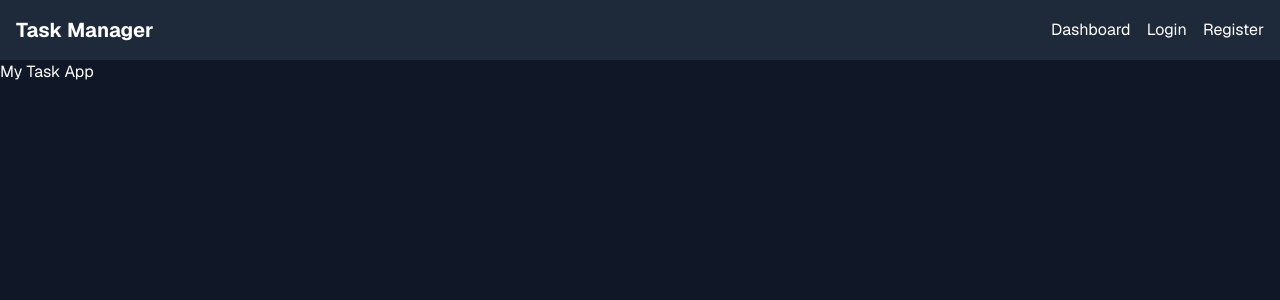
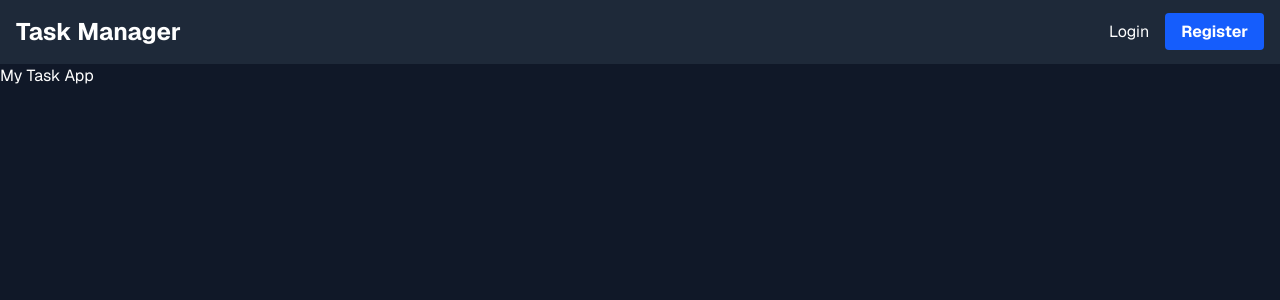
Before and after one commit to gabrielgr15/tasks-app-frontend, a Next.js app: page / in a window 1280 px wide. Shown: the top 300 px of the page. Built offline with nearby package versions, Linux system fonts and the light colour scheme.

Commit message:
feat: Dynamic navbar with context

```diff
--- a/app/layout.tsx
+++ b/app/layout.tsx
@@ -2,6 +2,7 @@ import type { Metadata } from "next";
 import { Geist } from "next/font/google";
 import "./globals.css";
 import Navbar from "@/components/Navbar";
+import { AuthProvider } from "@/context/Authcontext";
 
 const geistSans = Geist({
   variable: "--font-geist-sans",
@@ -21,8 +22,10 @@ export default function RootLayout({
   return (
     <html lang="en">
       <body className={`${geistSans.className} bg-gray-900 text-white`}>
-        <Navbar />
-        {children}
+        <AuthProvider>
+          <Navbar />
+          {children}
+        </AuthProvider>
       </body>
     </html>
   );
--- a/components/Navbar.tsx
+++ b/components/Navbar.tsx
@@ -1,16 +1,49 @@
-import React from 'react';
+'use client';
+
 import Link from 'next/link';
+import { useAuth } from '@/context/Authcontext';
 
-export default function Navbar(){
-    return (
-        <nav className='bg-gray-800 p-4 text-white flex justify-between items-center'>
-            <h1 className='text-xl font-bold'>Task Manager</h1>
 
-            <div className='flex space-x-4'>
-                <Link href="/dashboard" className='hover:text-gray-300'>Dashboard</Link>
-                <Link href="/login" className='hover:text-gray-300'>Login</Link>
-                <Link href="/register" className='hover:text-gray-300'>Register</Link>
-            </div>
-        </nav>
-    )
+const AuthenticatedNav = ({ onLogout }: { onLogout: () => void }) => {
+  return (
+    <button
+      onClick={onLogout}
+      className="bg-red-600 hover:bg-red-700 text-white font-bold py-2 px-4 rounded"
+    >
+      Logout
+    </button>
+  );
+};
+
+
+const GuestNav = () => {
+  return (
+    <>
+      <Link href="/login">
+        <span className="text-white hover:text-gray-300 mr-4">Login</span>
+      </Link>
+      <Link href="/register">
+        <span className="bg-blue-600 hover:bg-blue-700 text-white font-bold py-2 px-4 rounded">
+          Register
+        </span>
+      </Link>
+    </>
+  );
+};
+
+
+export default function Navbar() {
+  const { isAuthenticated, logout } = useAuth();
+
+  return (
+    <nav className="bg-gray-800 p-4 text-white flex justify-between items-center">
+      <Link href="/">
+        <div className="text-2xl font-bold cursor-pointer">Task Manager</div>
+      </Link>
+
+      <div>
+        {isAuthenticated ? <AuthenticatedNav onLogout={logout} /> : <GuestNav />}
+      </div>
+    </nav>
+  );
 }
--- /dev/null
+++ b/context/Authcontext.tsx
@@ -0,0 +1,62 @@
+'use client';
+import React, { createContext, useState, useContext, ReactNode } from 'react';
+
+interface User {
+  email: string;
+}
+
+interface AuthContextType {
+  isAuthenticated: boolean;
+  user: User | null;
+  login: (email: string, password: string) => Promise<void>;
+  logout: () => void;
+}
+
+const AuthContext = createContext<AuthContextType>({
+  isAuthenticated: false,
+  user: null,
+  login: async () => { throw new Error('login function must be used within AuthProvider'); },
+  logout: () => { throw new Error('logout function must be used within AuthProvider'); },
+});
+
+interface AuthProviderProps {
+  children: ReactNode;
+}
+
+export const AuthProvider = ({ children }: AuthProviderProps) => {
+  const [isAuthenticated, setIsAuthenticated] = useState(false);
+  const [user, setUser] = useState<User | null>(null);
+
+  const login = async (email: string, password: string) => {
+    console.log('Attempting login with:', email, password);
+    setIsAuthenticated(true);
+    setUser({ email: email });
+  };
+
+  const logout = () => {
+    console.log('Logging out');
+    setIsAuthenticated(false);
+    setUser(null);
+  };
+
+  const contextValue: AuthContextType = {
+    isAuthenticated,
+    user,
+    login,
+    logout,
+  };
+
+  return (
+    <AuthContext.Provider value={contextValue}>
+      {children}
+    </AuthContext.Provider>
+  );
+};
+
+export const useAuth = () => {
+  const context = useContext(AuthContext);
+  if (context === undefined) {
+    throw new Error('useAuth must be used within an AuthProvider');
+  }
+  return context;
+};
```
